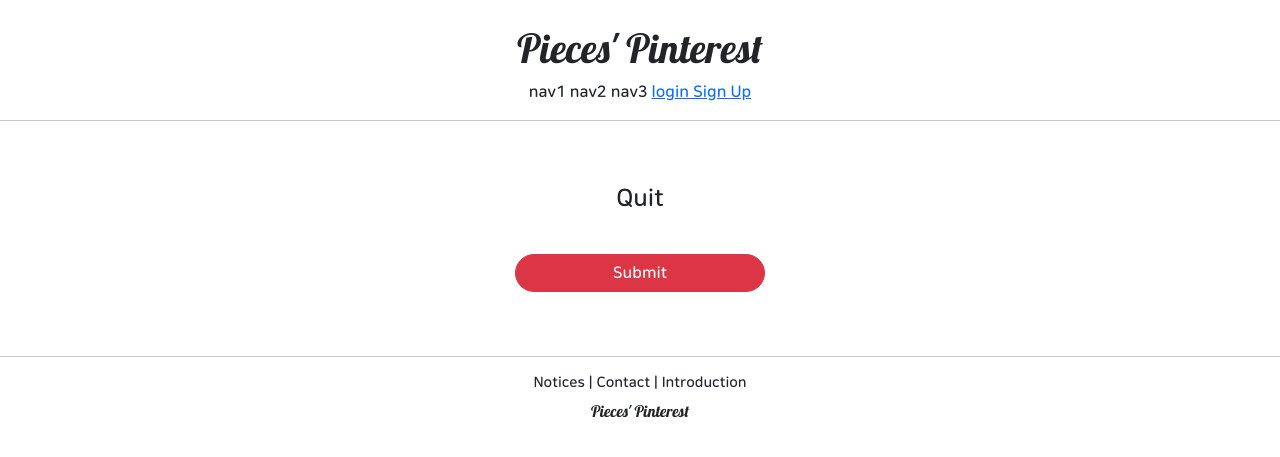
After one commit to Pieces98/Django_PinterestClone, a Django app: template accountApp/templates/accountApp/delete.html in a window 1280 px wide. The commit adds this page. Shown: the top 457 px of the page. Run offline with Django 4.2, Linux system fonts and the light colour scheme; the template is opened without the code that fills it, so the values that code supplies are empty; some libraries are stand-ins or nearby versions.

Commit message:
django course ch.26

```diff
--- /dev/null
+++ b/accountApp/templates/accountApp/delete.html
@@ -0,0 +1,19 @@
+{% extends 'base.html' %}
+{% load bootstrap5 %}
+
+{% block content %}
+
+<div style="text-align: center; max-width: 500px; margin: 4rem auto;">
+    <form action="{% url 'accountApp:delete' pk=user.pk %}" method="post">
+        <div>
+            <h4 class="mb-4">
+                Quit
+            </h4>
+        </div>
+        {% csrf_token %}
+
+        <input type="submit" class="btn btn-danger rounded-pill col-6 mt-3">
+    </form>
+</div>
+
+{% endblock %}
--- a/accountApp/templates/accountApp/detail.html
+++ b/accountApp/templates/accountApp/detail.html
@@ -16,6 +16,11 @@
                     Change Info
                 </p>
             </a>
+            <a href="{% url 'accountApp:delete' pk=user.pk %}">
+                <p>
+                    Quit
+                </p>
+            </a>
             {% endif %}
         </div>
     </div>
--- a/accountApp/urls.py
+++ b/accountApp/urls.py
@@ -1,7 +1,7 @@
 from django.contrib.auth.views import LoginView, LogoutView
 from django.urls import path
 
-from accountApp.views import hello_world, AccountCreateView, AccountDetailView, AccountUpdateView
+from accountApp.views import hello_world, AccountCreateView, AccountDetailView, AccountUpdateView, AccountDeleteView
 
 app_name = 'accountApp'
 
@@ -16,4 +16,5 @@ urlpatterns = [
 
     path('update/<int:pk>', AccountUpdateView.as_view(), name='update'),
 
+    path('delete/<int:pk>', AccountDeleteView.as_view(), name='delete'),
 ]
--- a/templates/header.html
+++ b/templates/header.html
@@ -11,11 +11,14 @@
         <a href="{% url 'accountApp:login' %}?next={{ request.path }}">
             <span>login</span>
         </a>
+        <a href="{% url 'accountApp:create' %}">
+            <span>Sign Up</span>
+        </a>
         {% else %}
         <a href="{% url 'accountApp:detail' pk=user.pk %}">
             <span>MyPage</span>
         </a>
-        <a href="{% url 'accountApp:logout' %}?next={{ request.path }}">
+        <a href="{% url 'accountApp:logout' %}?next={% url 'accountApp:hello_world' %}">
             <span>logout</span>
         </a>
         {% endif %}
```
Also changed, not shown: accountApp/views.py (+6 -1 lines).
